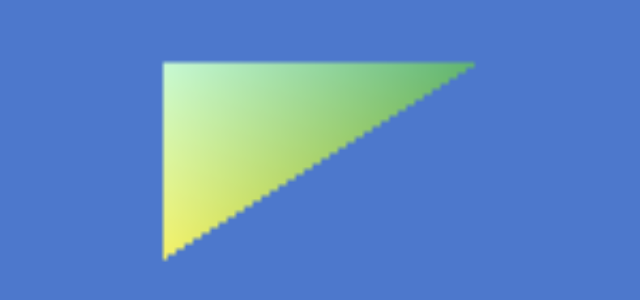
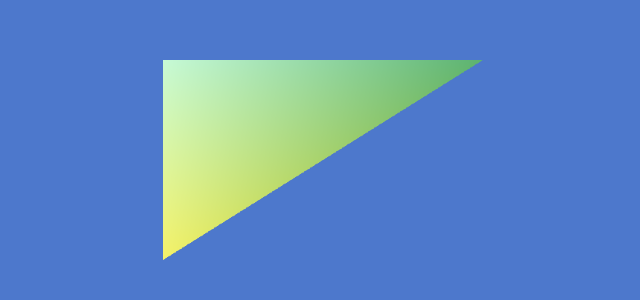
Before and after one commit to duxa0310/duxa0310.github.io, a website with bundled scripts: page T02PLAT/index.html in a window 1280 px wide. Shown: the part 140-440 px from the top of the page, 477-1117 px from the left. Built offline with nearby package versions, Linux system fonts and the light colour scheme.

Commit message:
Correct WebGL canvas initial size

```diff
--- a/T02PLAT/index.html
+++ b/T02PLAT/index.html
@@ -7,7 +7,7 @@
   </head>
   <body>
     <canvas
-      id = "webgl-canvas"
+      id = "webgl-canvas" width = "1920px" height = "1080px"
       style = "border: none; position: fixed; left: 0; top: 0; width: 100%; height:100%;"
     ></canvas>
   </body>
```
